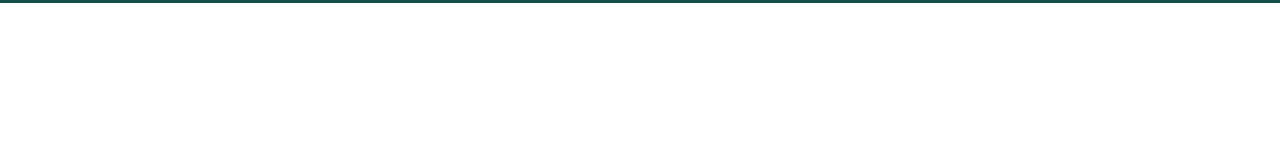
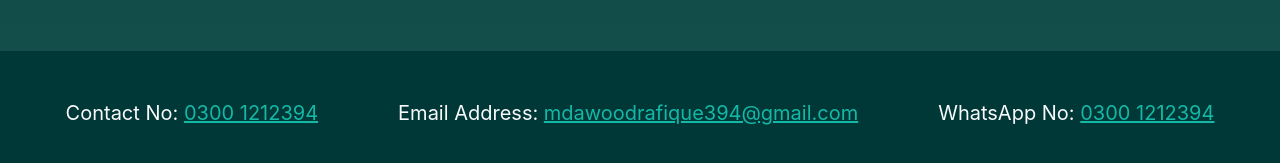
Before and after one commit to MDR394/mdr, a Next.js app: page / in a window 1280 px wide. Shown: the part 2569-2732 px from the top of the page. Before the commit the page ends 2572 px from the top, so only its background shows below. Built offline with nearby package versions, Linux system fonts and the light colour scheme.

Commit message:
add footer

```diff
--- /dev/null
+++ b/components/Footer.jsx
@@ -0,0 +1,15 @@
+import React from 'react'
+
+const Footer = () => {
+  return (
+    <div>
+       <div className='bg-teal-900 flex justify-center gap-20 py-12' style={{backgroundColor:"#003737"}}>
+        <h2 className='text-gray-50 text-xl'>Contact No: <spam className='text-teal-500 dark:text-teal-500 underline'><a href='tel:+923001212394'>0300 1212394</a></spam></h2>
+        <h2 className='text-gray-50 text-xl'>Email Address: <spam className='text-teal-500 dark:text-teal-500 underline'><a href='mailto:mdawoodrafique394@gmail.com'>mdawoodrafique394@gmail.com</a></spam></h2>
+        <h2 className='text-gray-50 text-xl'>WhatsApp No: <spam className='text-teal-500 dark:text-teal-500 underline'>0300 1212394</spam></h2>
+       </div>
+    </div>
+  )
+}
+
+export default Footer
--- a/pages/index.js
+++ b/pages/index.js
@@ -9,6 +9,7 @@
 import { useRouter } from 'next/router';
 import Services from '../components/Services';
 import TabsData from '../components/TabsData';
+import Footer from '../components/Footer';
 
 
 
@@ -28,7 +29,7 @@
         <link rel="icon" href="/favicon.ico" />
       </Head>
 
-      <main className='bg-white px-10 md:px-20 lg:px-40 dark:bg-gradient-to-b from-gray-900 to-teal-900'>
+      <main className='bg-white px-10 md:px-20 lg:px-40 dark:bg-gradient-to-b from-gray-900 to-teal-900 pb-12'>
         <section className='min-h-screen'>
         <nav className='py-10 mb-12 flex justify-between'>
          <h1 className='text-xl font-burtons dark:text-gray-300'>MDR</h1>
@@ -64,7 +65,9 @@
 
 
         <TabsData />
+
       </main>
+      <Footer />
     </div>
   )
 }
```
